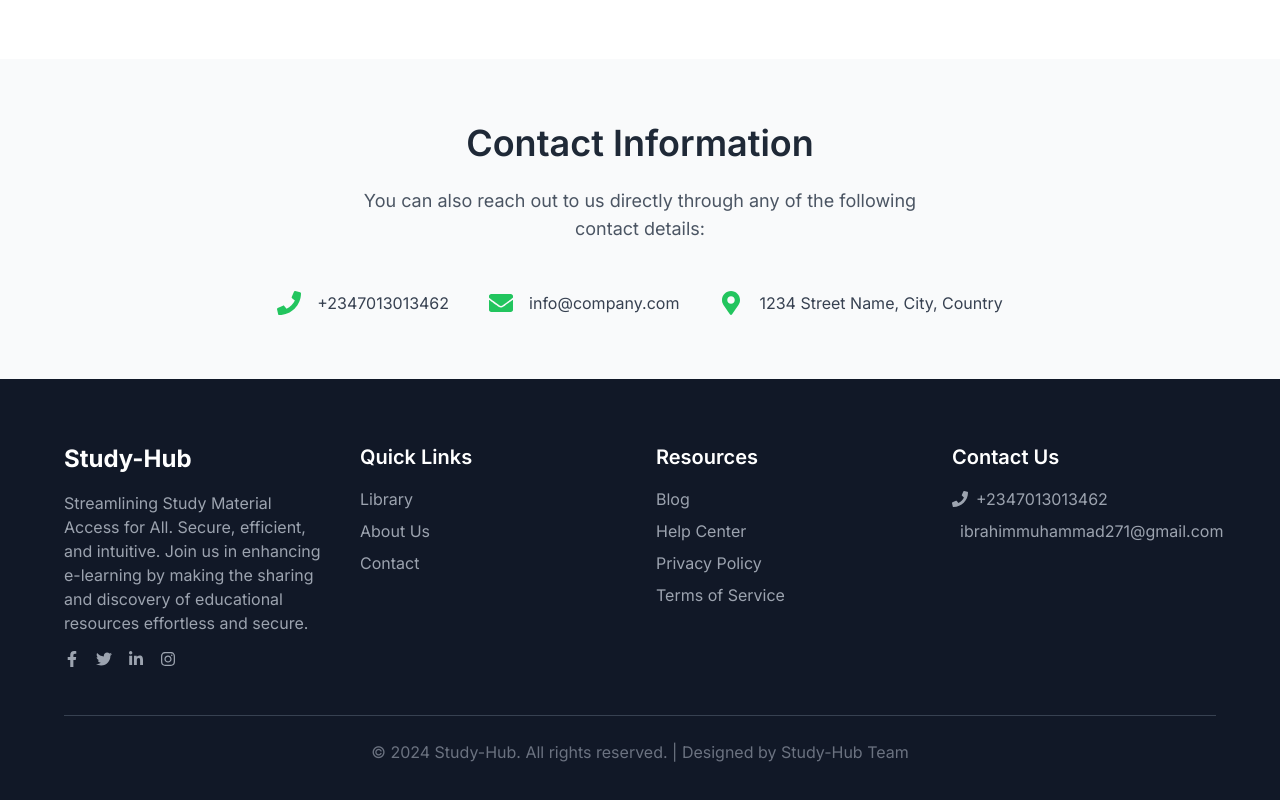
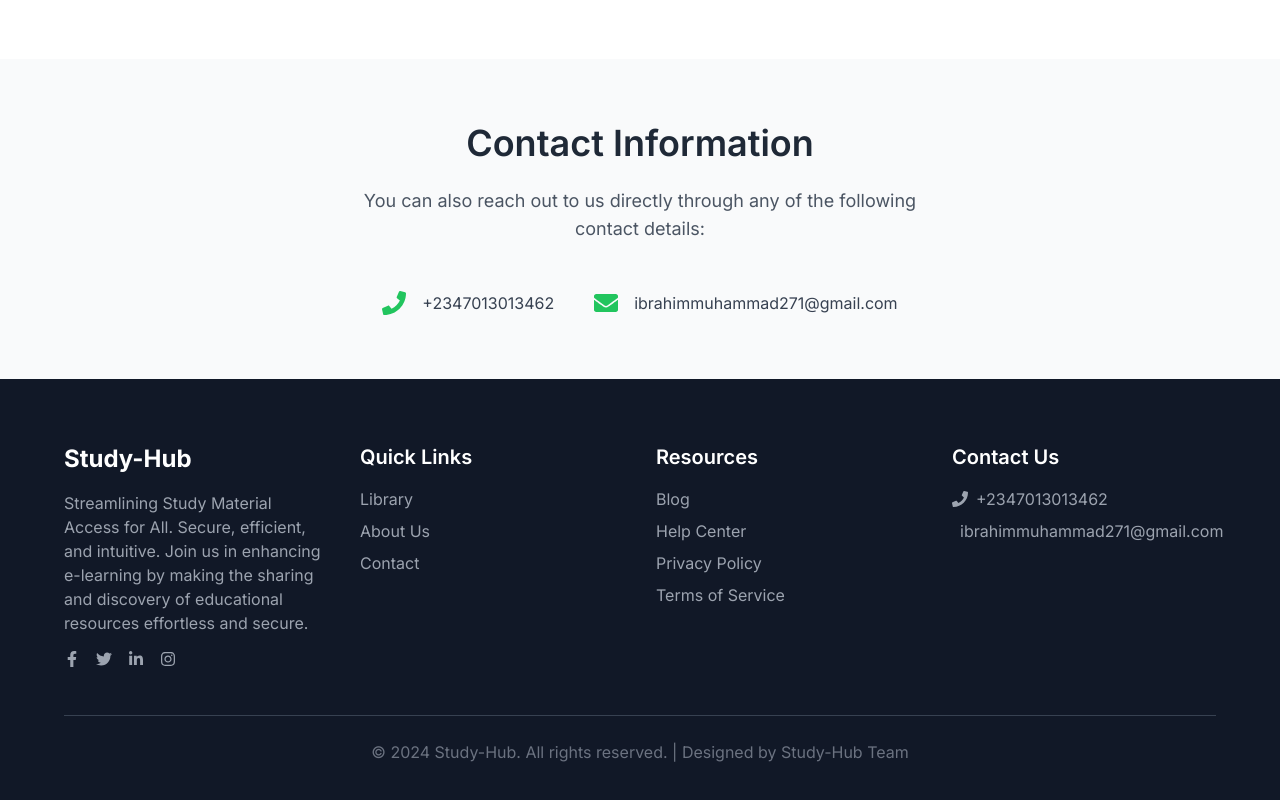
Before and after one commit to Goldeno10/X-Repo, a Next.js app: page /contact in a window 1280 px wide. Shown: the part 793-1593 px from the top of the page. Built offline with nearby package versions, Linux system fonts and the light colour scheme; no server answers.

Commit message:
Update page.tsx

```diff
--- a/src/app/contact/page.tsx
+++ b/src/app/contact/page.tsx
@@ -82,12 +82,12 @@ const ContactUsPage = () => {
             </div>
             <div className="flex items-center justify-center space-x-4 text-gray-700">
               <FaEnvelope className="w-6 h-6 text-green-500" />
-              <span>info@company.com</span>
+              <span>ibrahimmuhammad271@gmail.com</span>
             </div>
-            <div className="flex items-center justify-center space-x-4 text-gray-700">
+{/*             <div className="flex items-center justify-center space-x-4 text-gray-700">
               <FaMapMarkerAlt className="w-6 h-6 text-green-500" />
               <span>1234 Street Name, City, Country</span>
-            </div>
+            </div> */}
           </div>
         </div>
       </section>
```
